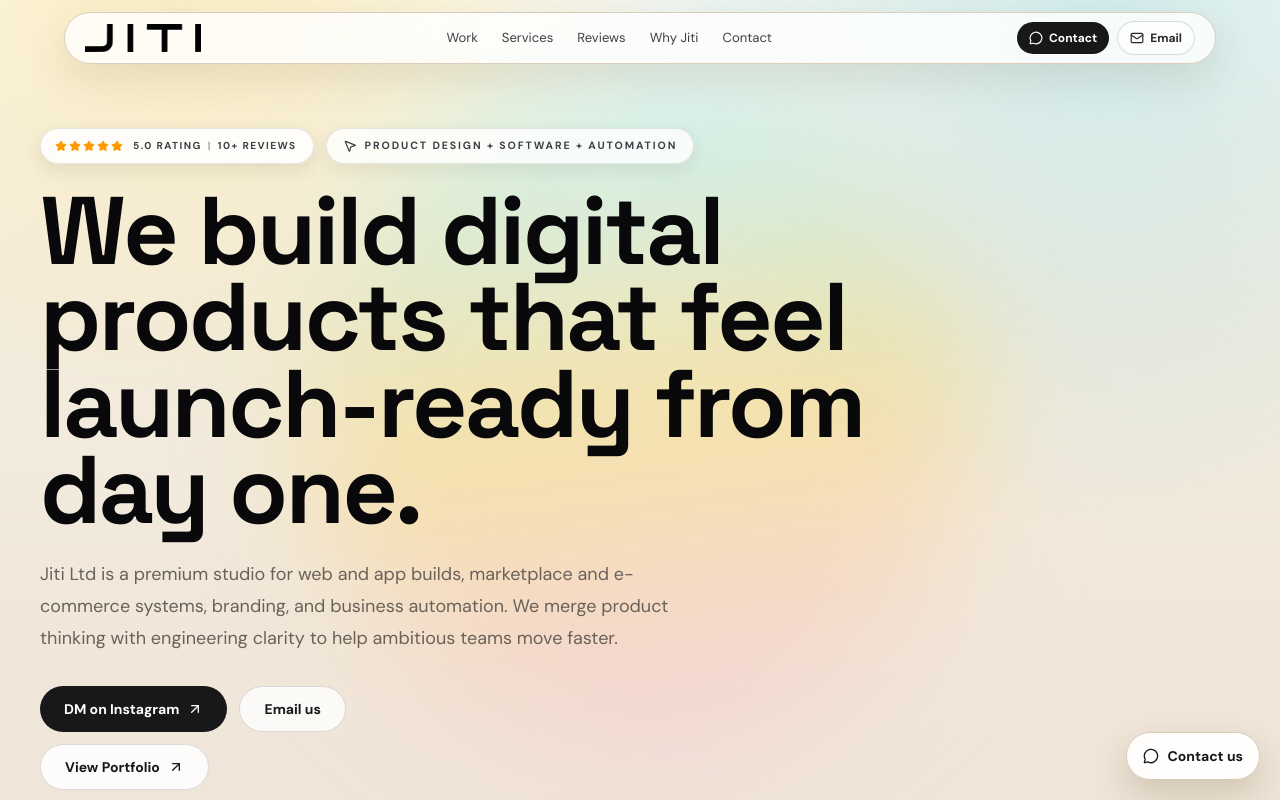
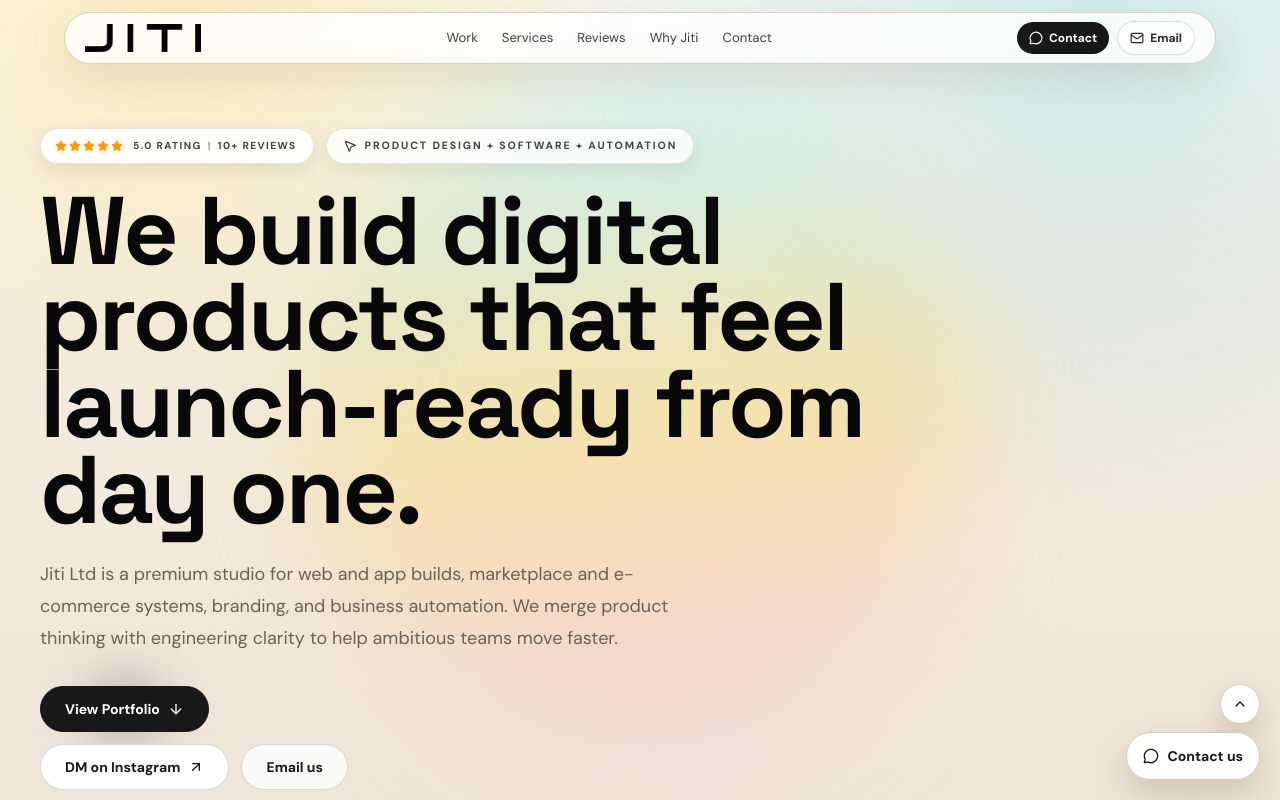
Before and after one commit to Jo-Vin/jiti.ltd, a Next.js app: page / in a window 1280 px wide. Shown: the top 800 px of the page. Built offline with nearby package versions, Linux system fonts and the light colour scheme.

Commit message:
chef kiss: finishing touches pre rewording

```diff
--- a/components/FloatingContact.jsx
+++ b/components/FloatingContact.jsx
@@ -2,12 +2,16 @@
 
 import { useEffect, useRef, useState } from "react";
 import { AnimatePresence, motion } from "framer-motion";
-import { Mail, MessageCircle, X } from "lucide-react";
+import { ChevronUp, Mail, MessageCircle, X } from "lucide-react";
 import { contact } from "@/data/siteData";
 
 export default function FloatingContact({ visible = true }) {
   const [open, setOpen] = useState(false);
   const containerRef = useRef(null);
+
+  const scrollToTop = () => {
+    window.scrollTo({ top: 0, behavior: "smooth" });
+  };
 
   useEffect(() => {
     const handleEscape = (event) => {
@@ -78,7 +82,15 @@ export default function FloatingContact({ visible = true }) {
             </motion.div>
           ) : null}
         </AnimatePresence>
-
+        <div className="flex flex-col items-end gap-2">
+          <button
+            type="button"
+            onClick={scrollToTop}
+            className="inline-flex h-10 w-10 items-center justify-center rounded-full border border-[#d7cab8] bg-white/95 text-zinc-900 shadow-[0_12px_28px_rgba(85,58,17,0.2)] backdrop-blur-xl transition hover:bg-white focus-visible:outline-none focus-visible:ring-2 focus-visible:ring-amber-400/70"
+            aria-label="Scroll to top"
+          >
+            <ChevronUp className="h-4 w-4" />
+          </button>
           <button
             type="button"
             onClick={() => setOpen((current) => !current)}
@@ -91,5 +103,6 @@ export default function FloatingContact({ visible = true }) {
           </button>
         </div>
       </div>
+    </div>
   );
 }
--- a/components/Hero.jsx
+++ b/components/Hero.jsx
@@ -2,7 +2,7 @@
 
 import { useCallback, useEffect, useRef, useState } from "react";
 import { motion } from "framer-motion";
-import { ArrowUpRight, MousePointer2, Star } from "lucide-react";
+import { ArrowDown, ArrowUpRight, MousePointer2, Star } from "lucide-react";
 import { contact, socialProof } from "@/data/siteData";
 
 const PORTFOLIO_COUNTDOWN_SECONDS = 30;
@@ -89,12 +89,28 @@ export default function Hero({ onViewPortfolio, countdownActive = false }) {
           </p>
 
           <div className="mt-8 max-w-xl space-y-3">
+                        <div className="relative inline-flex w-full sm:w-auto">
+              <span
+                className="pointer-events-none absolute inset-x-6 -inset-y-4 -z-10 rounded-full bg-[radial-gradient(circle,_rgba(24,24,27,0.34)_0%,_rgba(24,24,27,0.16)_45%,_rgba(24,24,27,0)_78%)] blur-xl"
+                aria-hidden="true"
+              />
+              <button
+                type="button"
+                onClick={startPortfolioJourney}
+                className="group inline-flex w-full items-center justify-center rounded-full border border-zinc-900 bg-zinc-900 px-6 py-3 text-sm font-semibold text-white transition hover:bg-zinc-800 focus-visible:outline-none focus-visible:ring-2 focus-visible:ring-zinc-500/70 sm:w-auto"
+              >
+                {countdownActive
+                  ? `View Portfolio (${portfolioCountdown})`
+                  : "View Portfolio"}
+                <ArrowDown className="ml-2 h-4 w-4 transition-transform group-hover:translate-y-0.5" />
+              </button>
+            </div>
             <div className="flex flex-col gap-3 sm:flex-row">
               <a
                 href={contact.instagramLink}
                 target="_blank"
                 rel="noreferrer"
-                className="inline-flex items-center justify-center rounded-full bg-zinc-900 px-6 py-3 text-sm font-semibold text-white transition hover:bg-zinc-800 focus-visible:outline-none focus-visible:ring-2 focus-visible:ring-zinc-400/70"
+                className="inline-flex items-center justify-center rounded-full border border-zinc-900/15 bg-white px-6 py-3 text-sm font-semibold text-zinc-900 transition hover:bg-zinc-100 focus-visible:outline-none focus-visible:ring-2 focus-visible:ring-zinc-400/70"
               >
                 DM on Instagram
                 <ArrowUpRight className="ml-2 h-4 w-4" />
@@ -106,15 +122,6 @@ export default function Hero({ onViewPortfolio, countdownActive = false }) {
                 Email us
               </a>
             </div>
-
-            <button
-              type="button"
-              onClick={startPortfolioJourney}
-              className="inline-flex w-full items-center justify-center rounded-full border border-zinc-900/14 bg-white/88 px-6 py-3 text-sm font-semibold text-zinc-900 transition hover:bg-white focus-visible:outline-none focus-visible:ring-2 focus-visible:ring-zinc-400/70 sm:w-auto"
-            >
-              {countdownActive ? `View Portfolio (${portfolioCountdown})` : "View Portfolio"}
-              <ArrowUpRight className="ml-2 h-4 w-4" />
-            </button>
           </div>
         </motion.div>
       </div>
```
Lines whose indentation alone changed are shown as unchanged.
